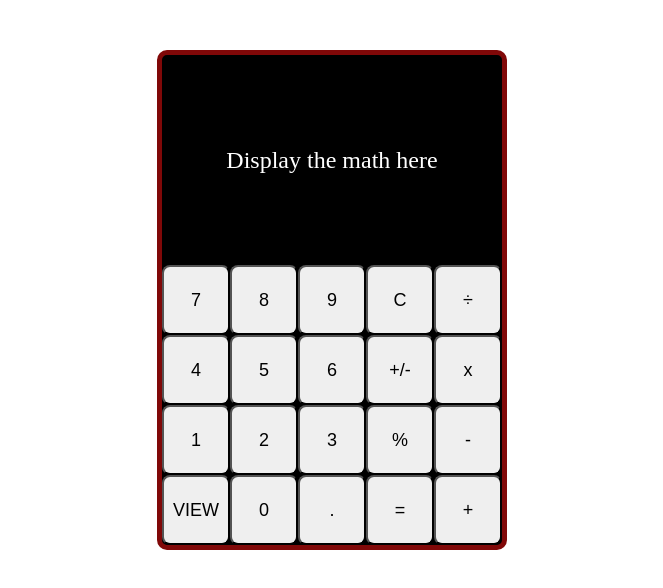
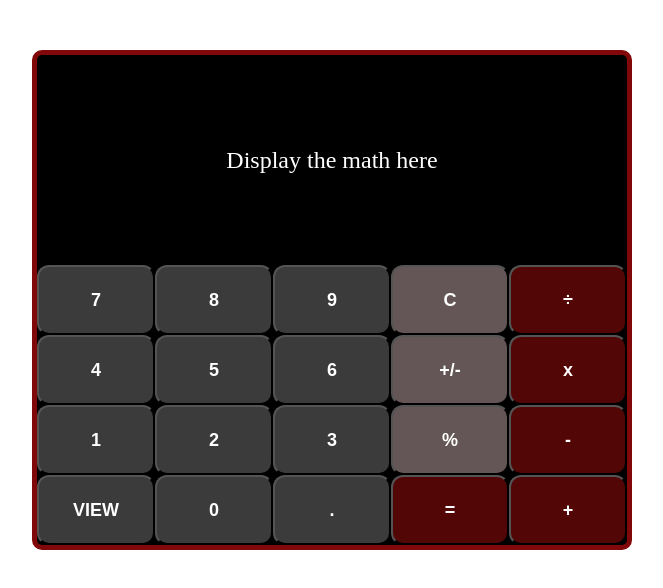
Before and after one commit to thefx3/calculator, a plain HTML site: page index.html in a window 1280 px wide. Shown: the whole page, without its empty margins (308-971 px from the left). Drawn offline with Linux system fonts and the light colour scheme.

Commit message:
Add colors to display

```diff
--- a/index.html
+++ b/index.html
@@ -18,7 +18,7 @@
             <button class="number">7</button>
             <button class="number">8</button>
             <button class="number">9</button>
-            <button class="operator">C</button>
+            <button class="special">C</button>
             <button class="operator">÷</button>
         <!-- </div> -->
 
@@ -26,7 +26,7 @@
             <button class="number">4</button>
             <button class="number">5</button>
             <button class="number">6</button>
-            <button class="operator">+/-</button>
+            <button class="special">+/-</button>
             <button class="operator">x</button>
         <!-- </div> -->
 
@@ -34,7 +34,7 @@
             <button class="number">1</button>
             <button class="number">2</button>
             <button class="number">3</button>
-            <button class="operator">%</button>
+            <button class="special">%</button>
             <button class="operator">-</button>
         <!-- </div> -->
 
--- a/javascript.js
+++ b/javascript.js
@@ -1,6 +1,6 @@
 const calculator = document.querySelector('.calculator')
 calculator.style.height = "500px";
-calculator.style.width = "350px";
+calculator.style.width = "600px";
 
 const display = document.querySelector('.display') //Set the size of the display
 const calcheight = parseInt(calculator.style.height);
--- a/styles.css
+++ b/styles.css
@@ -29,10 +29,26 @@
 button {
     display: inline-block;
     box-sizing: border-box;
-    border-radius: 8px;
+    border-radius: 12px;
 
     width: 20%;
     height: calc(100%/4);
 
     font-size: 18px;
+    font-weight: 800;
 }
+
+.number {
+    color : rgb(255, 255, 255);
+    background-color: rgb(59, 59, 59);
+}
+
+.special {
+    color : rgb(255, 255, 255);
+    background-color: rgb(100, 86, 86);
+}
+
+.operator {
+    color : rgb(255, 255, 255);
+    background-color: rgb(82, 6, 6);
+}
```
